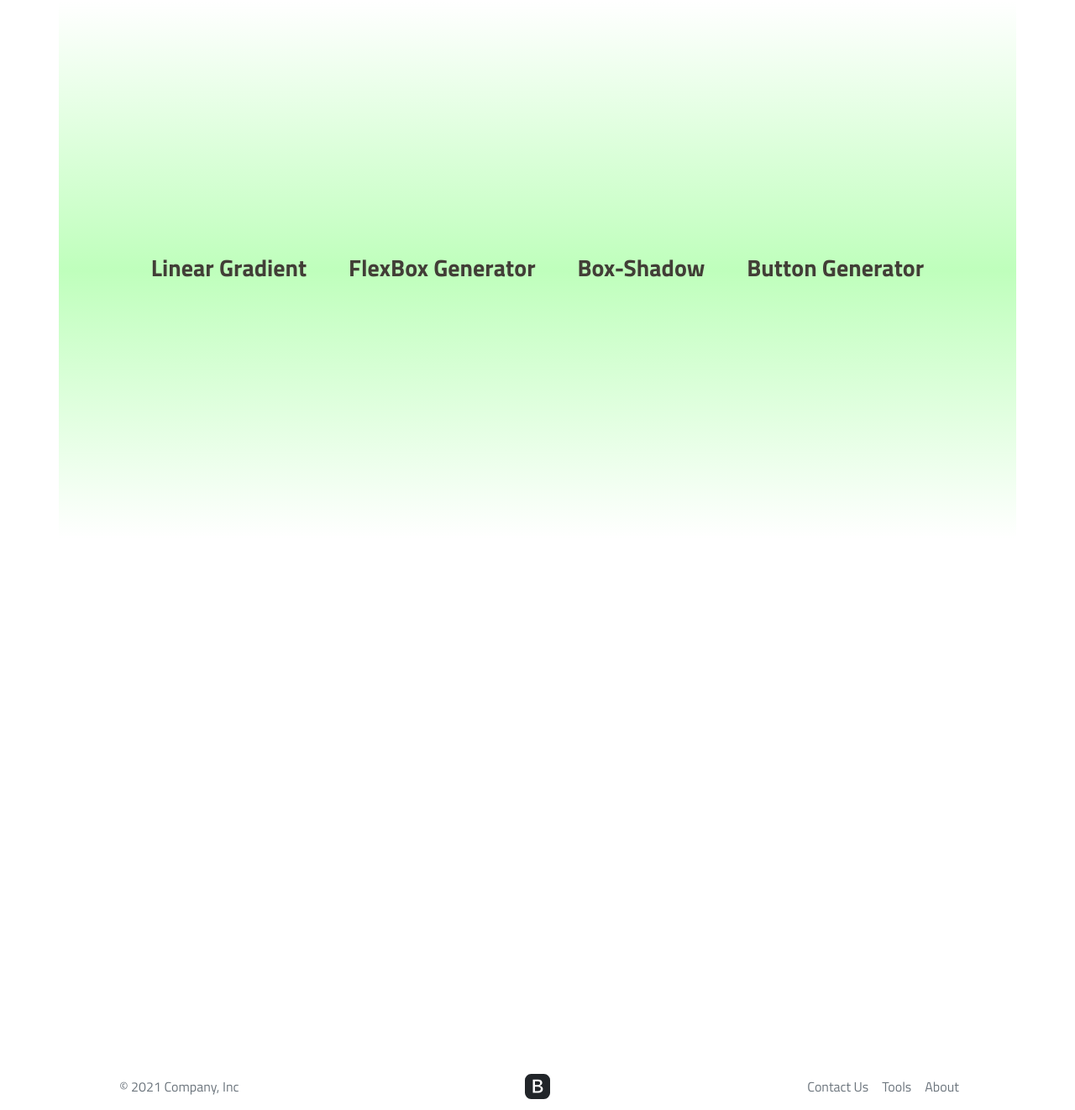
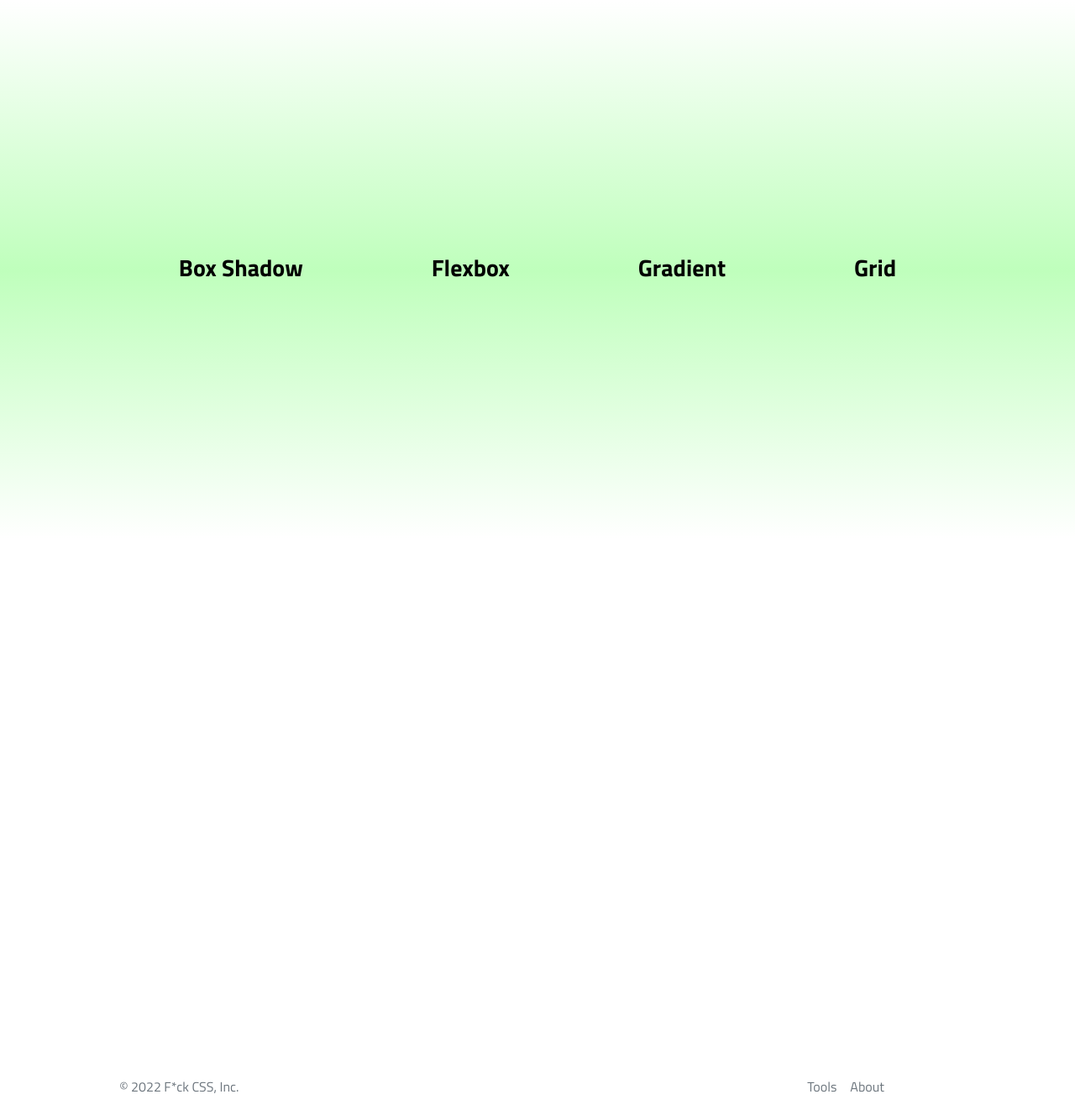
Before and after one commit to fck-css/web, a React (Create React App) app: page / in a window 1280 px wide. Shown: the part 796-2118 px from the top of the page at 84% size. Built offline with nearby package versions, Linux system fonts and the light colour scheme.

Commit message:
Minor fixes.

```diff
--- a/src/App.js
+++ b/src/App.js
@@ -31,11 +31,11 @@ function App() {
             <Routes>
 
               <Route element={<UnprotectedRoute />}>
-                <Route path="/" element={<Home />}/>
                 <Route path="/register" element={<Register />}/>
                 <Route path="/login" element={<Login />} />
               </Route>
 
+              <Route path="/" element={<Home />}/>
               <Route path="/box-shadow" element={<BoxShadow />} />
               <Route path="/gradient" element={<Gradient />} />
               <Route path="/box-shadow" element={<BoxShadow />} />
--- a/src/App.scss
+++ b/src/App.scss
@@ -14,7 +14,6 @@
 	display: flex;
 	flex-direction: column;
 	justify-content: center;
-	align-items: center;
 }
 
 footer {
--- a/src/components/Footer/Footer.jsx
+++ b/src/components/Footer/Footer.jsx
@@ -4,18 +4,9 @@ import './Footer.scss';
 const Footer = () => {
     return (
         <footer className="d-flex flex-wrap justify-content-between align-items-center py-3 my-4">
-          <p className="col-md-4 mb-0 text-muted">© 2021 Company, Inc</p>
-          <a href="/" className="col-md-4 d-flex align-items-center justify-content-center mb-3 mb-md-0 me-md-auto link-dark text-decoration-none">
-            <svg xmlns="http://www.w3.org/2000/svg" width="30" height="30" fill="currentColor" className="bi bi-bootstrap-fill" viewBox="0 0 16 16">
-              <path d="M6.375 7.125V4.658h1.78c.973 0 1.542.457 1.542 1.237 0 .802-.604 1.23-1.764 1.23H6.375zm0 3.762h1.898c1.184 0 1.81-.48 1.81-1.377 0-.885-.65-1.348-1.886-1.348H6.375v2.725z"/>
-              <path d="M4.002 0a4 4 0 0 0-4 4v8a4 4 0 0 0 4 4h8a4 4 0 0 0 4-4V4a4 4 0 0 0-4-4h-8zm1.06 12V3.545h3.399c1.587 0 2.543.809 2.543 2.11 0 .884-.65 1.675-1.483 1.816v.1c1.143.117 1.904.931 1.904 2.033 0 1.488-1.084 2.396-2.888 2.396H5.062z"/>
-            </svg>
-          </a>
+          <p className="col-md-4 mb-0 text-muted">© 2022 F*ck CSS, Inc.</p>
           <ul className="nav col-md-4">
             <li className="nav-item first-footer-item">
-                <a href="/" className="nav-link px-2 text-muted">Contact Us</a>
-            </li>
-            <li className="nav-item">
                 <a href="/" className="nav-link px-2 text-muted">Tools</a>
             </li>
             <li className="nav-item">
--- a/src/components/NotFound/NotFound.jsx
+++ b/src/components/NotFound/NotFound.jsx
@@ -11,6 +11,7 @@ const NotFound = () => {
 
     return (
         <div className="not-found-div">
+            <div>
             <h3>NOT FOUND</h3>
 
             <p>Sorry, the url {window.location.href} could not be found.</p>
@@ -21,6 +22,7 @@ const NotFound = () => {
             </div>
 
             <img className="not-found-img" src={notfound} alt="Not found" />
+            </div>
         </div>
     )
 }
--- a/src/components/NotFound/NotFound.scss
+++ b/src/components/NotFound/NotFound.scss
@@ -4,6 +4,10 @@
     justify-content: center;
     align-items: center;
     max-width: 700px;
+    position: absolute;
+    top: 50%;
+    left: 50%;
+    transform: translate(-50%, -50%);
 }
 
 .not-found-buttons > button:first-child {
--- a/src/views/Grid/Grid.scss
+++ b/src/views/Grid/Grid.scss
@@ -5,6 +5,7 @@
     align-items: center;
     justify-content: center;
     padding: 0 5%;
+    margin-top: -30px;
 }
 
 .column-fr {
--- a/src/views/Home/Home.jsx
+++ b/src/views/Home/Home.jsx
@@ -23,10 +23,10 @@ const Home = () => {
             </div>
         </section>
         <section className="tools">
-            <h3>Linear Gradient</h3>
-            <h3>FlexBox Generator</h3>
-            <h3>Box-Shadow</h3>
-            <h3>Button Generator</h3>
+            <h3><Link to='/gradient'>Box Shadow</Link></h3>
+            <h3><Link to='/flexbox'>Flexbox</Link></h3>
+            <h3><Link to='/gradient'>Gradient</Link></h3>
+            <h3><Link to='/grid'>Grid</Link></h3>
         </section>
         <section className="functionalities">
 
--- a/src/views/Home/Home.scss
+++ b/src/views/Home/Home.scss
@@ -144,8 +144,10 @@
     padding: 0 60px;
 }
 
-.home-page .tools h3 {
+.home-page .tools a {
     font-weight: 600;
+    color: black;
+    text-decoration: none;
 }
 
 /* THIRD SECTION */
```
